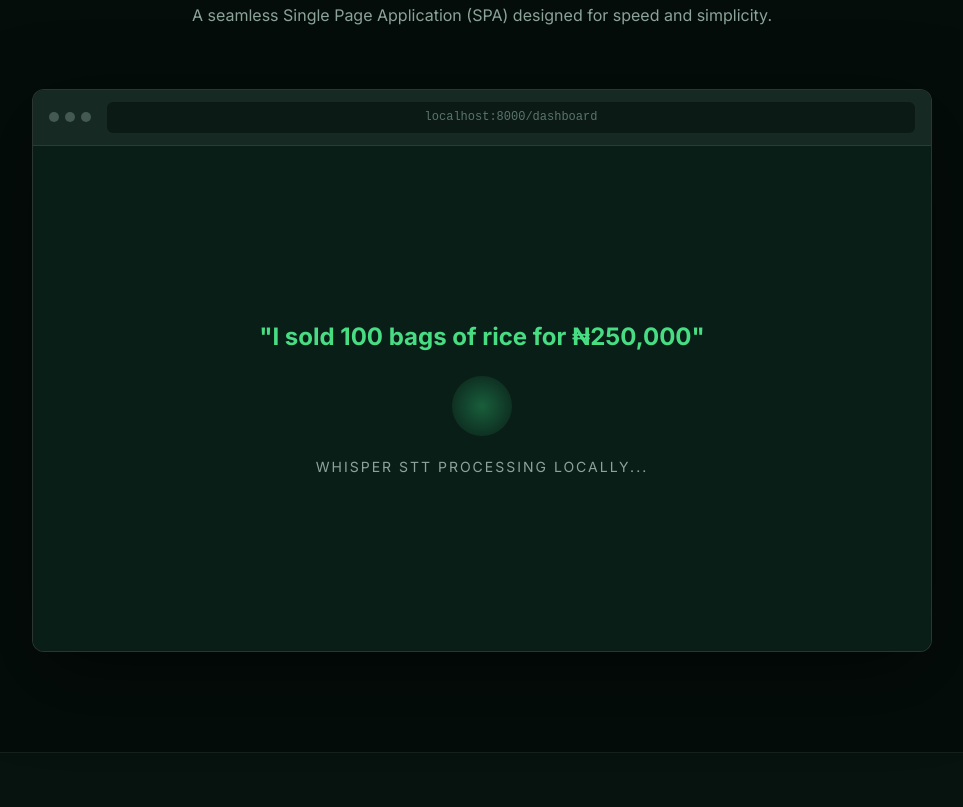
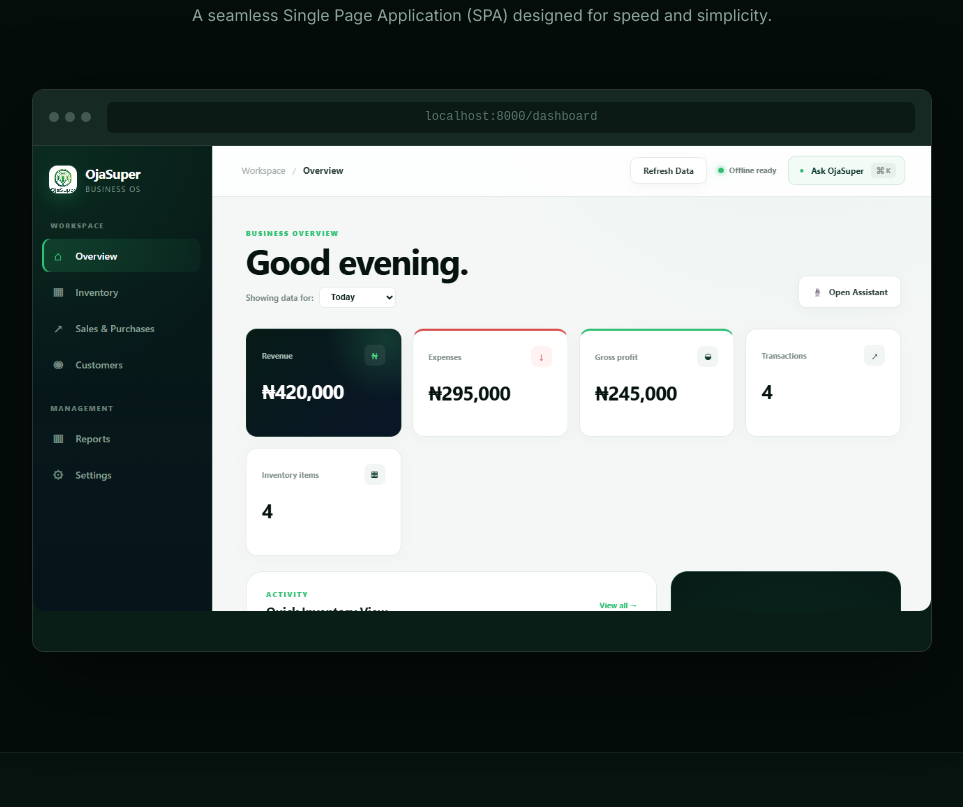
Before and after one commit to Gini-Eddie/ojasuper-landing, a plain HTML site: page index.html in a window 1280 px wide. Shown: the part 933-1740 px from the top of the page, without its empty margins (158-1121 px from the left). Drawn offline with Linux system fonts and the light colour scheme.

Commit message:
feat(ui): add brand logo and update dashboard mockup. Set new OjaSuper logo as favicon and navbar brand mark. Replaced demo placeholder with actual dashboard.png screenshot. Updated footer and navigation UI components

```diff
--- a/index.html
+++ b/index.html
@@ -5,6 +5,8 @@
     <meta name="viewport" content="width=device-width, initial-scale=1.0">
     <meta name="theme-color" content="#06130f">
     <title>OjaSuper — Autonomous Offline AI Business OS</title>
+    <!-- Favicon -->
+    <link rel="icon" type="image/jpeg" href="assets/logo.jpg">
     <link rel="preconnect" href="https://fonts.googleapis.com">
     <link rel="preconnect" href="https://fonts.gstatic.com" crossorigin>
     <link href="https://fonts.googleapis.com/css2?family=Inter:wght@400;500;600;700;800;900&display=swap" rel="stylesheet">
@@ -15,7 +17,8 @@
     <nav class="navbar">
         <div class="container nav-container">
             <div class="brand">
-                <span class="brand-mark">OS</span>
+                <!-- Updated Nav Logo -->
+                <img src="assets/logo.jpg" alt="OjaSuper Logo" style="width: 32px; height: 32px; border-radius: 8px; object-fit: cover;">
                 <span class="brand-name">OjaSuper</span>
             </div>
             <div class="nav-links">
@@ -58,14 +61,12 @@
                         </div>
                         <div class="browser-url">localhost:8000/dashboard</div>
                     </div>
-                    <!-- Placeholder for your actual app screenshot or video -->
-                    <div class="browser-content">
-                        <div class="demo-placeholder-content">
-                            <h3>"I sold 100 bags of rice for ₦250,000"</h3>
-                            <div class="demo-pulse"></div>
-                            <p>Whisper STT Processing Locally...</p>
-                        </div>
+
+                    <!-- Updated Demo Content with Screenshot -->
+                    <div class="browser-content" style="padding: 0; display: block; overflow: hidden;">
+                        <img src="assets/dashboard.png" alt="OjaSuper Dashboard Interface" style="width: 100%; height: auto; display: block; border-bottom-left-radius: 12px; border-bottom-right-radius: 12px;">
                     </div>
+
                 </div>
             </div>
         </div>
@@ -159,7 +160,8 @@
     <footer class="footer">
         <div class="container footer-content">
             <div class="brand">
-                <span class="brand-mark">OS</span>
+                <!-- Updated Footer Logo -->
+                <img src="assets/logo.jpg" alt="OjaSuper Logo" style="width: 28px; height: 28px; border-radius: 6px; object-fit: cover;">
                 <span class="brand-name" style="color: #fff;">OjaSuper</span>
             </div>
             <p>Built for the 2026 AI Hackathon.</p>
```
Also changed, not shown: assets/dashboard.png (added), assets/logo.jpg (added), 1 other file.
